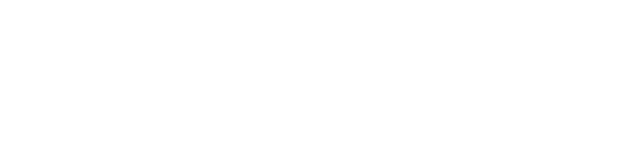
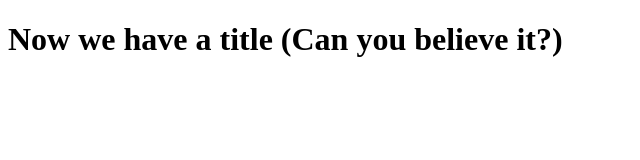
Before and after one commit to CradledCat/git-practice, a plain HTML site: page index.html in a window 1280 px wide. Shown: the whole page, without its empty margins (0-640 px from the left). Drawn offline with Linux system fonts and the light colour scheme.

Commit message:
just added a lil something

```diff
--- a/index.html
+++ b/index.html
@@ -4,6 +4,6 @@
         <title>Practice</title>
     </head>
     <body>
-
+     <h1> Now we have a title (Can you believe it?)</h1>
     </body>
 </html>
```
